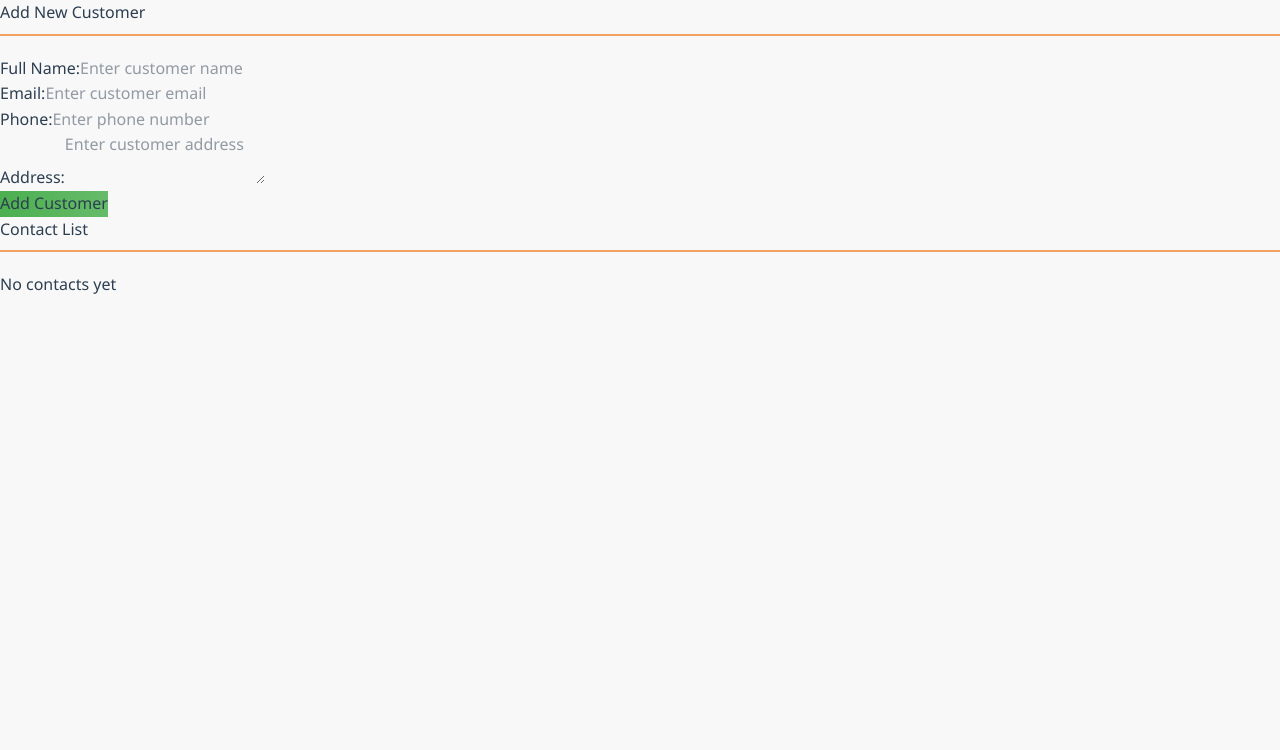
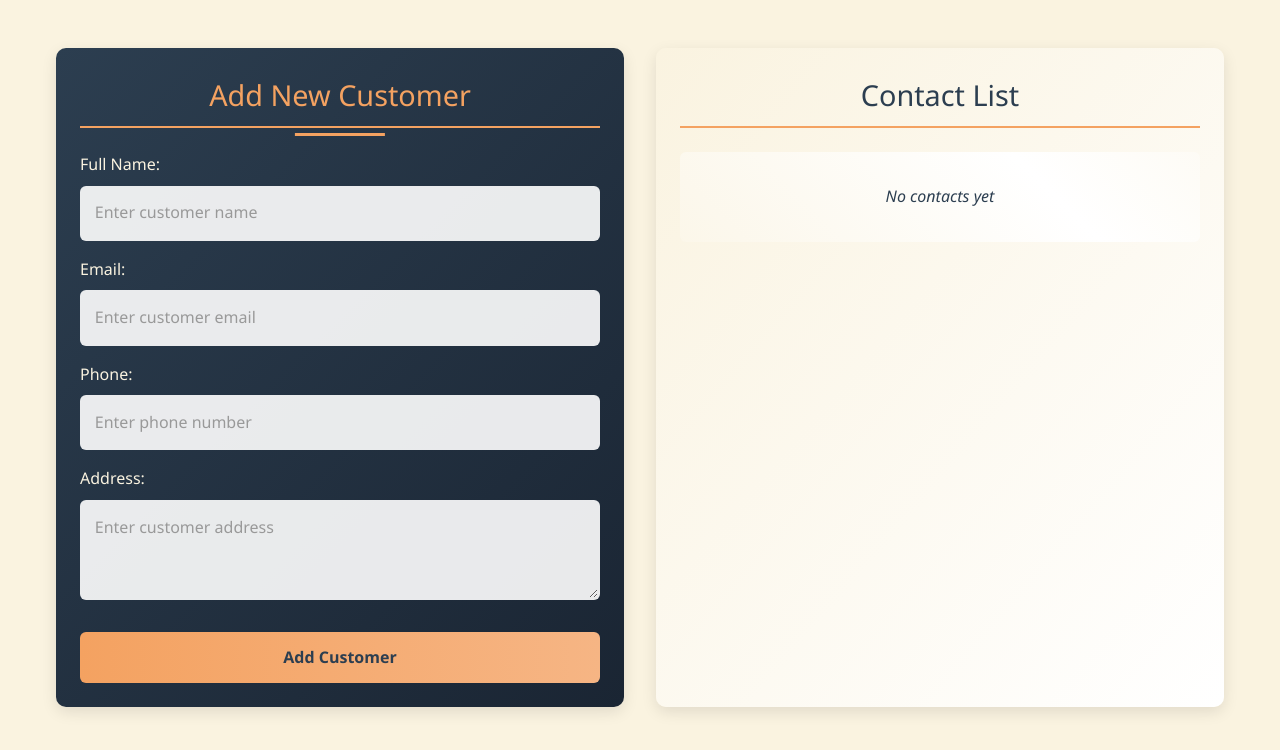
Before and after one commit to Priyanka20067/shop-tracking, a React (Vite) app in the folder shop-credit-tracking/: page /customerform in a window 1280 px wide. Shown: the top 750 px of the page. Built offline with nearby package versions, Linux system fonts and the light colour scheme.

Commit message:
change customer styling in full page

```diff
--- a/shop-credit-tracking/src/components/customerform.jsx
+++ b/shop-credit-tracking/src/components/customerform.jsx
@@ -1,5 +1,5 @@
 import { useEffect, useState } from "react";
-// import "./Customer.css";
+ import "./customform.css";
 
 const CustomerForm = () => {
   const [customer, setCustomer] = useState({
--- /dev/null
+++ b/shop-credit-tracking/src/components/customform.css
@@ -0,0 +1,324 @@
+
+/* Theme Colors */
+:root {
+  --deep-blue: #2C3E50;
+  --mustard-yellow: #F4A261;
+  --soft-cream: #FAF3E0;
+  --dark-blue: #1A2533;
+  --light-yellow: #F6B584;
+}
+
+/* Base Styles */
+body {
+  font-family: 'Segoe UI', Tahoma, Geneva, Verdana, sans-serif;
+  background-color: var(--soft-cream);
+  margin: 0;
+  padding: 0;
+}
+
+.customer-page-container {
+  display: flex;
+  flex-direction: column;
+  gap: 2rem;
+  max-width: 1200px;
+  margin: 2rem auto;
+  padding: 1rem;
+}
+
+@media (min-width: 768px) {
+  .customer-page-container {
+    flex-direction: row;
+  }
+}
+
+/* Form Section */
+.form-section {
+  flex: 1;
+  background: linear-gradient(135deg, var(--deep-blue), var(--dark-blue));
+  border-radius: 10px;
+  padding: 1.5rem;
+  box-shadow: 0 5px 15px rgba(0, 0, 0, 0.1);
+  color: white;
+  animation: fadeIn 0.8s ease-in-out;
+}
+
+.form-section h2 {
+  color: var(--mustard-yellow);
+  text-align: center;
+  margin-bottom: 1.5rem;
+  font-size: 1.8rem;
+  position: relative;
+}
+
+.form-section h2::after {
+  content: '';
+  position: absolute;
+  bottom: -10px;
+  left: 50%;
+  transform: translateX(-50%);
+  width: 50px;
+  height: 3px;
+  background-color: var(--mustard-yellow);
+  animation: expandWidth 1.5s ease-in-out infinite;
+}
+
+.customer-form {
+  display: flex;
+  flex-direction: column;
+  gap: 1rem;
+}
+
+.form-group {
+  display: flex;
+  flex-direction: column;
+  gap: 0.5rem;
+}
+
+.form-group label {
+  font-weight: 500;
+  color: var(--soft-cream);
+  font-size: 1rem;
+}
+
+.form-group input,
+.form-group textarea {
+  padding: 0.8rem;
+  border: 2px solid transparent;
+  border-radius: 6px;
+  background-color: rgba(255, 255, 255, 0.9);
+  transition: all 0.3s ease;
+}
+
+.form-group input:focus,
+.form-group textarea:focus {
+  outline: none;
+  border-color: var(--mustard-yellow);
+  box-shadow: 0 0 0 2px rgba(244, 162, 97, 0.3);
+  transform: translateY(-2px);
+}
+
+.form-group input::placeholder,
+.form-group textarea::placeholder {
+  color: #999;
+}
+
+.form-group textarea {
+  min-height: 100px;
+  resize: vertical;
+}
+
+.submit-btn {
+  margin-top: 1rem;
+  padding: 0.8rem;
+  background: linear-gradient(to right, var(--mustard-yellow), var(--light-yellow));
+  color: var(--deep-blue);
+  font-weight: bold;
+  border: none;
+  border-radius: 6px;
+  cursor: pointer;
+  transition: all 0.3s ease;
+  font-size: 1rem;
+  position: relative;
+  overflow: hidden;
+}
+
+.submit-btn:hover {
+  transform: translateY(-3px);
+  box-shadow: 0 5px 15px rgba(244, 162, 97, 0.4);
+}
+
+.submit-btn:active {
+  transform: translateY(-1px);
+}
+
+.submit-btn::before {
+  content: '';
+  position: absolute;
+  top: 0;
+  left: -100%;
+  width: 100%;
+  height: 100%;
+  background: linear-gradient(90deg, transparent, rgba(255, 255, 255, 0.3), transparent);
+  transition: all 0.6s ease;
+}
+
+.submit-btn:hover::before {
+  left: 100%;
+}
+
+/* Contacts Section */
+.contacts-section {
+  flex: 1;
+  background: linear-gradient(to bottom right, var(--soft-cream), #fff);
+  border-radius: 10px;
+  padding: 1.5rem;
+  box-shadow: 0 5px 15px rgba(0, 0, 0, 0.1);
+  animation: slideIn 0.8s ease-in-out;
+}
+
+.contacts-section h2 {
+  color: var(--deep-blue);
+  text-align: center;
+  margin-bottom: 1.5rem;
+  font-size: 1.8rem;
+}
+
+.contact-list {
+  list-style: none;
+  padding: 0;
+  margin: 0;
+  display: grid;
+  gap: 1rem;
+}
+
+.contact-item {
+  background: white;
+  border-radius: 8px;
+  padding: 1rem;
+  box-shadow: 0 3px 10px rgba(0, 0, 0, 0.05);
+  border-left: 4px solid var(--mustard-yellow);
+  transition: all 0.3s ease;
+  animation: fadeIn 0.5s ease-in-out;
+}
+
+.contact-item:hover {
+  transform: translateY(-5px);
+  box-shadow: 0 8px 15px rgba(0, 0, 0, 0.1);
+}
+
+.contact-item strong {
+  display: block;
+  color: var(--deep-blue);
+  font-size: 1.2rem;
+  margin-bottom: 0.5rem;
+}
+
+.contact-item p {
+  margin: 0.3rem 0;
+  color: #555;
+}
+
+.btn-group {
+  display: flex;
+  gap: 0.5rem;
+  margin-top: 1rem;
+}
+
+.edit-btn,
+.delete-btn {
+  padding: 0.5rem 1rem;
+  border: none;
+  border-radius: 4px;
+  cursor: pointer;
+  font-weight: 500;
+  transition: all 0.3s ease;
+}
+
+.edit-btn {
+  background-color: var(--deep-blue);
+  color: white;
+}
+
+.edit-btn:hover {
+  background-color: var(--dark-blue);
+  transform: translateY(-2px);
+}
+
+.delete-btn {
+  background-color: #e74c3c;
+  color: white;
+}
+
+.delete-btn:hover {
+  background-color: #c0392b;
+  transform: translateY(-2px);
+}
+
+.clear-btn {
+  background-color: var(--deep-blue);
+  color: white;
+  border: none;
+  padding: 0.5rem 1.5rem;
+  border-radius: 4px;
+  cursor: pointer;
+  margin-bottom: 1rem;
+  transition: all 0.3s ease;
+}
+
+.clear-btn:hover {
+  background-color: var(--dark-blue);
+  transform: translateY(-2px);
+}
+
+/* Animations */
+@keyframes fadeIn {
+  from {
+    opacity: 0;
+  }
+  to {
+    opacity: 1;
+  }
+}
+
+@keyframes slideIn {
+  from {
+    transform: translateX(20px);
+    opacity: 0;
+  }
+  to {
+    transform: translateX(0);
+    opacity: 1;
+  }
+}
+
+@keyframes expandWidth {
+  0%, 100% {
+    width: 50px;
+  }
+  50% {
+    width: 100px;
+  }
+}
+
+/* Adding animated gradients to empty state */
+.contacts-section p {
+  text-align: center;
+  padding: 2rem;
+  background: linear-gradient(45deg, var(--soft-cream), white, var(--soft-cream));
+  background-size: 200% 200%;
+  animation: gradientBG 5s ease infinite;
+  border-radius: 6px;
+  color: var(--deep-blue);
+  font-style: italic;
+}
+
+@keyframes gradientBG {
+  0% {
+    background-position: 0% 50%;
+  }
+  50% {
+    background-position: 100% 50%;
+  }
+  100% {
+    background-position: 0% 50%;
+  }
+}
+
+/* Add hover effects */
+.form-group:hover label {
+  color: var(--mustard-yellow);
+  transition: color 0.3s ease;
+}
+
+/* Responsive design */
+@media (max-width: 768px) {
+  .customer-page-container {
+    padding: 0.5rem;
+  }
+
+  .form-section,
+  .contacts-section {
+    border-radius: 8px;
+    padding: 1rem;
+  }
+}
```
